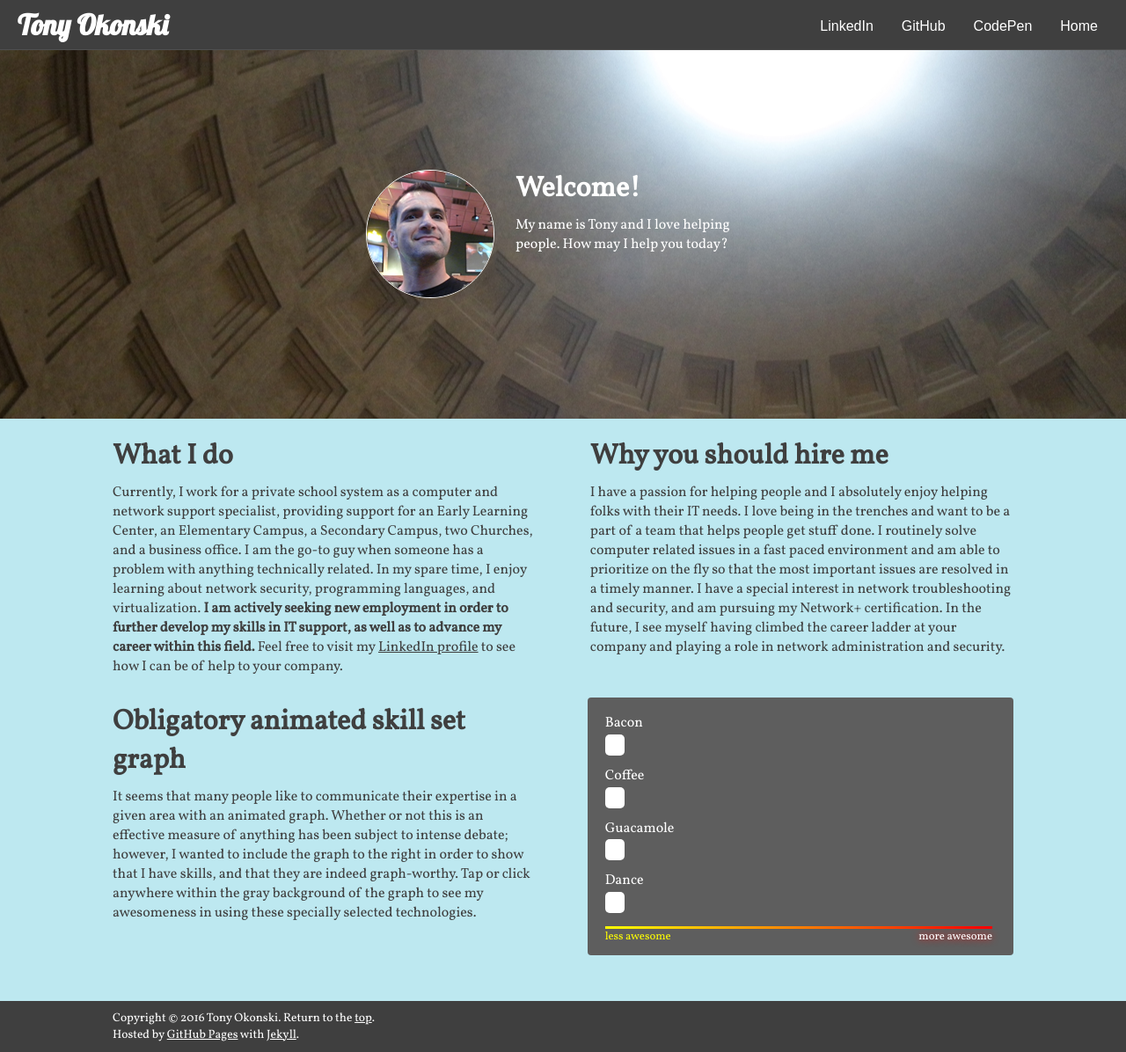
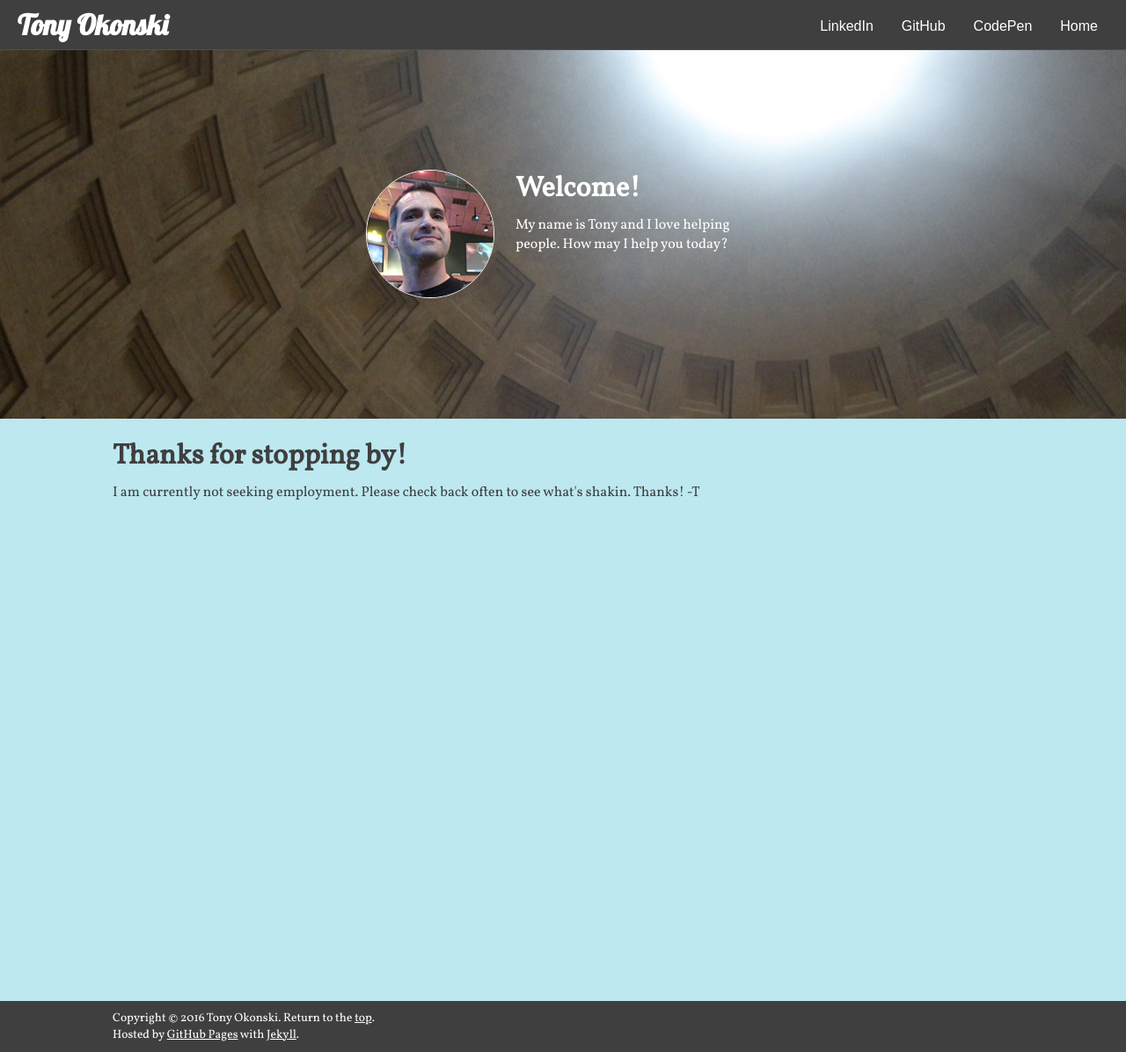
Before and after one commit to tonyokonski/tonyokonski.github.io, a Jekyll site: the page built from index.html, in a window 1280 px wide and 1196 px high. Shown: the whole window at 88% size. Built offline with Jekyll 4.4.1, drawn with Linux system fonts in a browser that asks for light colours.

Commit message:
updated index to reflect change in employment

```diff
--- a/index.html
+++ b/index.html
@@ -20,7 +20,16 @@ include-footer: true
 
 <section id="main-section">
 
-  <section id="hireable-and-projects">
+ <section id="hireable-and-projects">
+
+	<h1>Thanks for stopping by!</h1>
+
+	<p>
+	  I am currently not seeking employment. Please check back often to see what's shakin. Thanks! -T
+	</p>
+
+ </section>
+ <!-- <section id="hireable-and-projects">
 
     <section class="one-half-container" id="hireable">
 
@@ -86,6 +95,6 @@ include-footer: true
 
     </div>
 
-  </section>
+  </section> -->
 
 </section>
```
